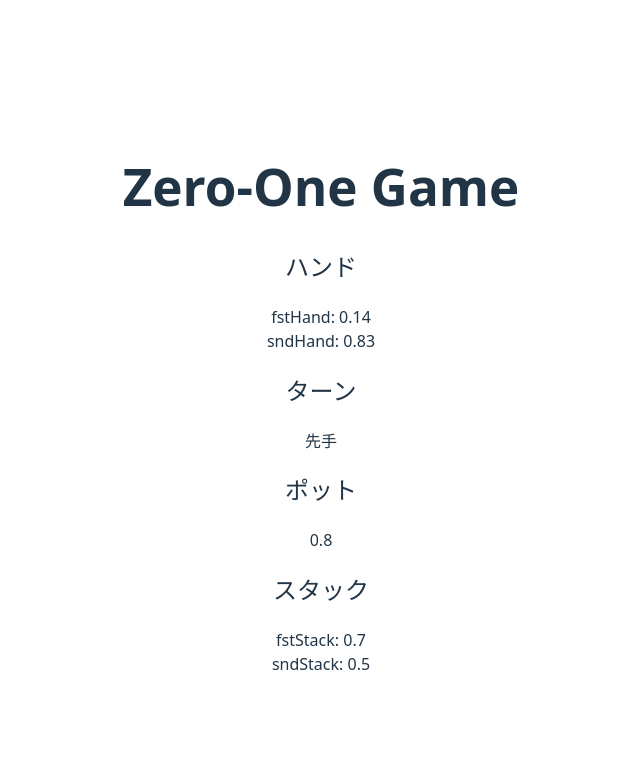
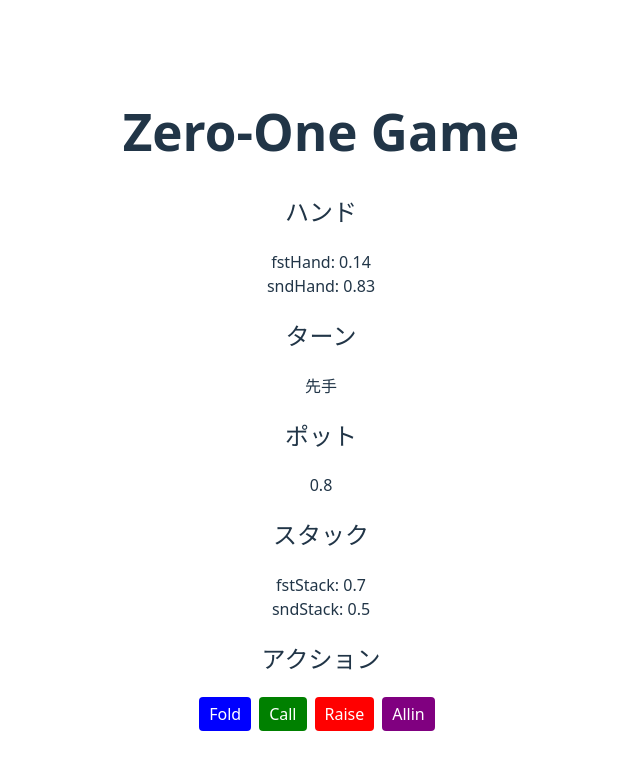
Before and after one commit to OishiMugicha/zero-one-game-webapp, a React (Vite) app: page / in a window 1280 px wide. Shown: the top 770 px of the page, without its empty margins (319-959 px from the left). Built offline with nearby package versions, Linux system fonts and the light colour scheme.

Commit message:
アクションボタンを表示

```diff
--- a/src/App.tsx
+++ b/src/App.tsx
@@ -1,7 +1,7 @@
 import './App.css'
 import { useState } from 'react'
-import type { History } from './types/game'
-import { currentTurn, currentPot, currentFstStack, currentSndStack } from './utils/gameCalculations'
+import type { History, ActionType } from './types/game'
+import { currentTurn, currentPot, currentFstStack, currentSndStack, getAvailableActions } from './utils/gameCalculations'
 
 function App() {
 
@@ -12,6 +12,21 @@ function App() {
     fstInitialStack: 1,
     sndInitialStack: 1,
     actions: [{'type': 'Bet', 'amount': 0.3}, {'type': 'Raise', 'amount': 0.5}],
+  })
+
+  const actions = getAvailableActions(history)
+  const colorStyle = (a: ActionType) => ({
+    backgroundColor: a === 'Fold' ? 'blue'
+      : a === 'Call' ? 'green'
+      : a === 'Bet' ? 'red'
+      : a === 'Raise' ? 'red'
+      : 'purple',
+    color: 'white',
+    padding: '6px 10px',
+    border: 'none',
+    borderRadius: '4px',
+    cursor: 'pointer',
+    marginRight: '8px'
   })
 
   return (
@@ -36,6 +51,14 @@ function App() {
           <div>fstStack: {currentFstStack(history)}</div>
           <div>sndStack: {currentSndStack(history)}</div>
         </section>
+        <section>
+          <h2>アクション</h2>
+          <div className="actions">
+            {actions.map(a => (
+              <button key={a} style={colorStyle(a)}>{a}</button>
+            ))}
+          </div>
+        </section>
       </div>
     </>
   )
--- a/src/utils/gameCalculations.ts
+++ b/src/utils/gameCalculations.ts
@@ -90,7 +90,7 @@ export function getAvailableActions(history: History): ActionType[] {
     if (allinRequired) {
       return ['Fold', 'Call'];
     } else {
-      return ['Fold', 'Call', 'Bet', 'Allin'];
+      return ['Fold', 'Call', 'Raise', 'Allin'];
     }
   } else if (getGameState(history) === 'Folded' || getGameState(history) === 'Showdown') {
     return [];
```
